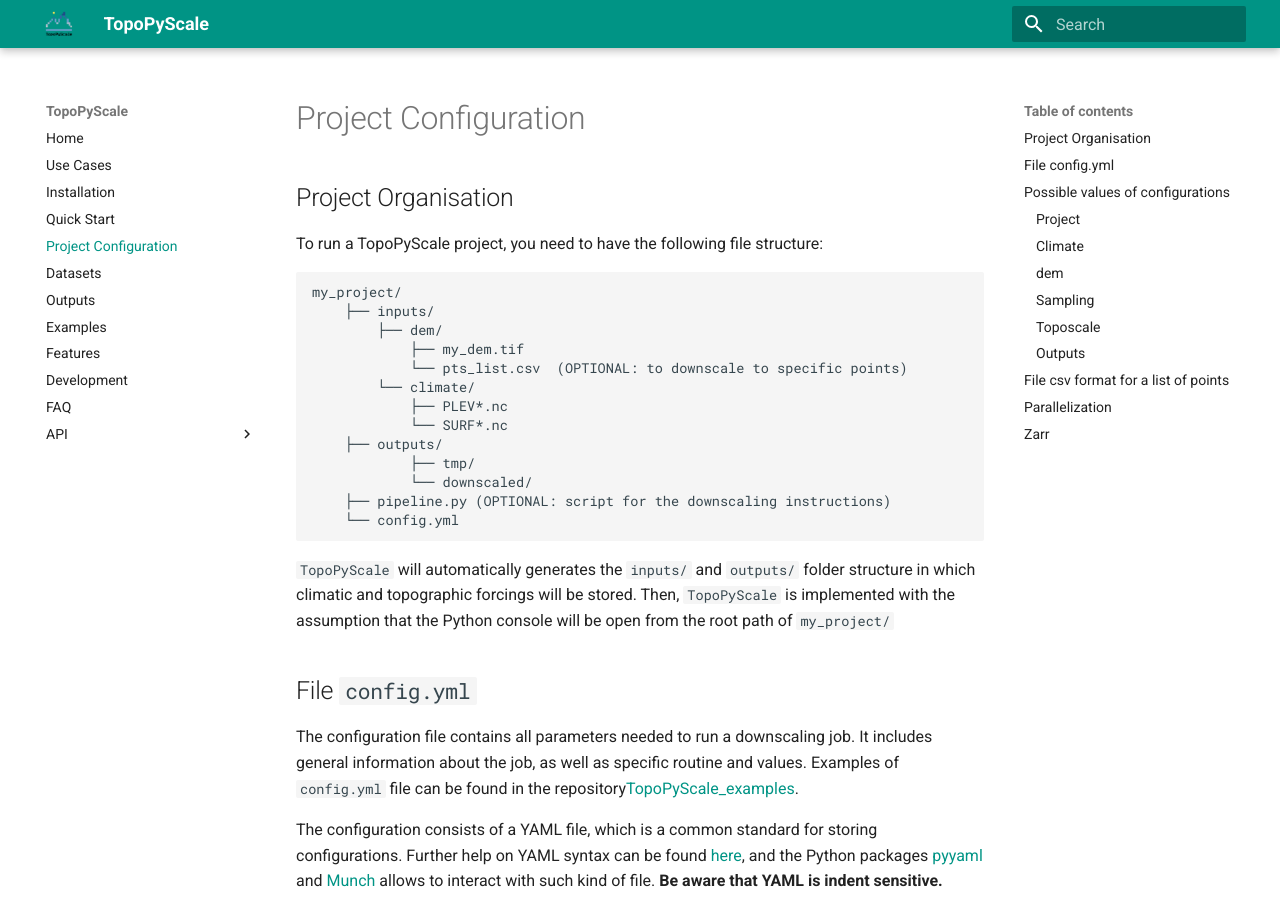
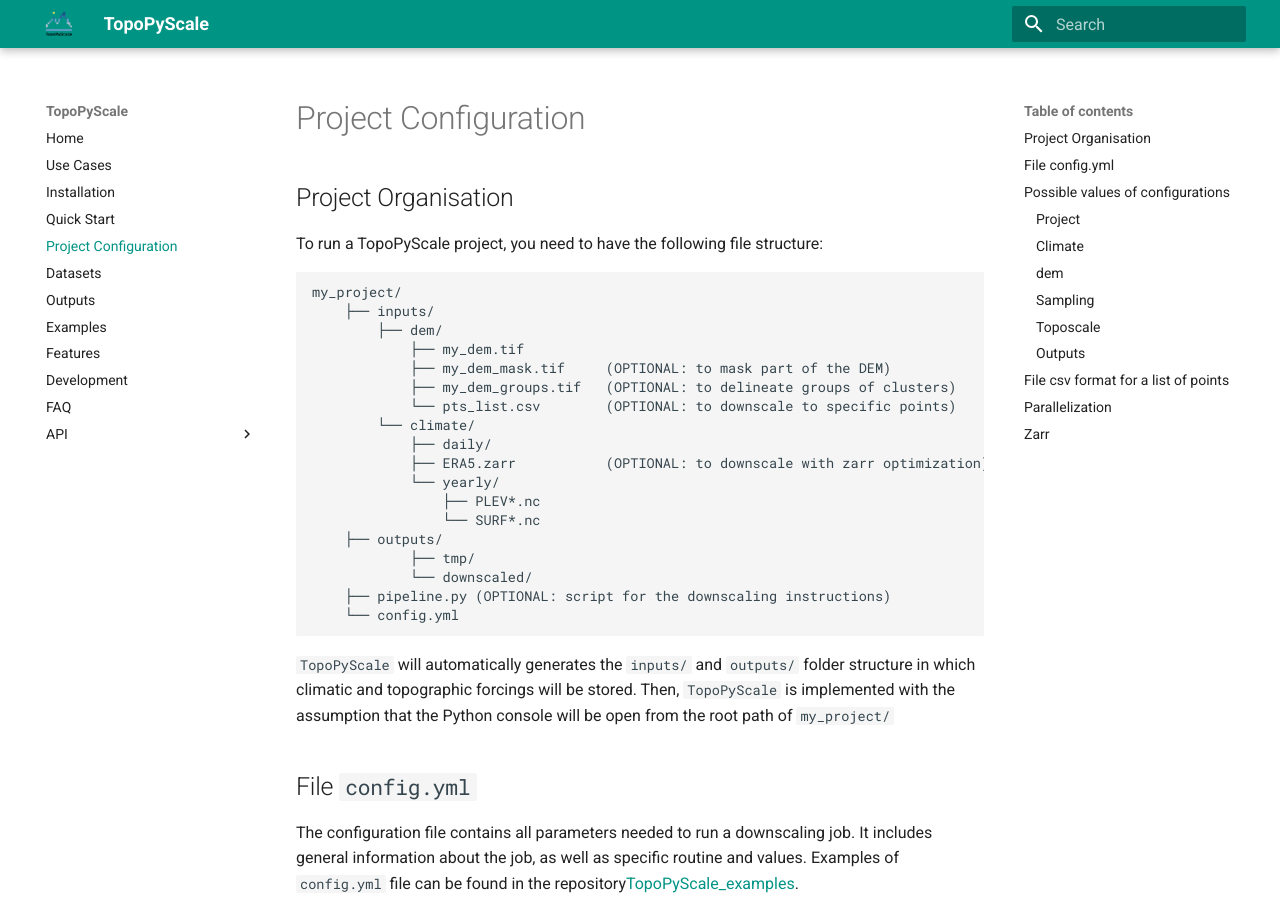
Before and after one commit to ArcticSnow/TopoPyScale, an MkDocs documentation site: the page built from doc/docs/03_configurationFile.md, in a window 1280 px wide and 900 px high. Built offline with MkDocs 1.6.1 and Material for MkDocs 9.7.7, drawn with Linux system fonts in a browser that asks for light colours; some of the changed text lies outside the part shown.

Commit message:
improve handling new ERA5 format and review default surface variable

```diff
--- a/doc/docs/03_configurationFile.md
+++ b/doc/docs/03_configurationFile.md
@@ -7,10 +7,15 @@
     ├── inputs/
         ├── dem/
             ├── my_dem.tif
-            └── pts_list.csv  (OPTIONAL: to downscale to specific points)
+            ├── my_dem_mask.tif     (OPTIONAL: to mask part of the DEM)
+            ├── my_dem_groups.tif   (OPTIONAL: to delineate groups of clusters)
+            └── pts_list.csv        (OPTIONAL: to downscale to specific points)
         └── climate/
-            ├── PLEV*.nc
-            └── SURF*.nc
+            ├── daily/
+            ├── ERA5.zarr           (OPTIONAL: to downscale with zarr optimization)
+            └── yearly/
+                ├── PLEV*.nc
+                └── SURF*.nc
     ├── outputs/
             ├── tmp/
             └── downscaled/
@@ -116,8 +121,8 @@
     n_clusters: 50                      # number of cluster to segment the DEM
     random_seed: 2                      # random seed for the K-mean clustering
     clustering_features: { 'x': 1, 'y': 1, 'elevation': 1, 'slope': 1, 'aspect_cos': 1, 'aspect_sin': 1, 'svf': 1 }  # dictionnary of the features of choice to use in clustering with their relative importance. Relative importance is a multiplier after scaling
-    clustering_mask: clustering/catchment_mask.tif # optional path to tif containing a mask (0/1)
-    clustering_groups: clustering/groups.tif # optional path to a tif containing cluster groups (int values), e.g. land cover
+    clustering_mask: inputs/dem/catchment_mask.tif  # optional path to tif containing a mask (0/1)
+    clustering_groups: inputs/dem/groups.tif        # optional path to a tif containing cluster groups (int values), e.g. land cover
 
 #.....................................................................................................
 toposcale:
```
Also changed, not shown: 2 other files.
